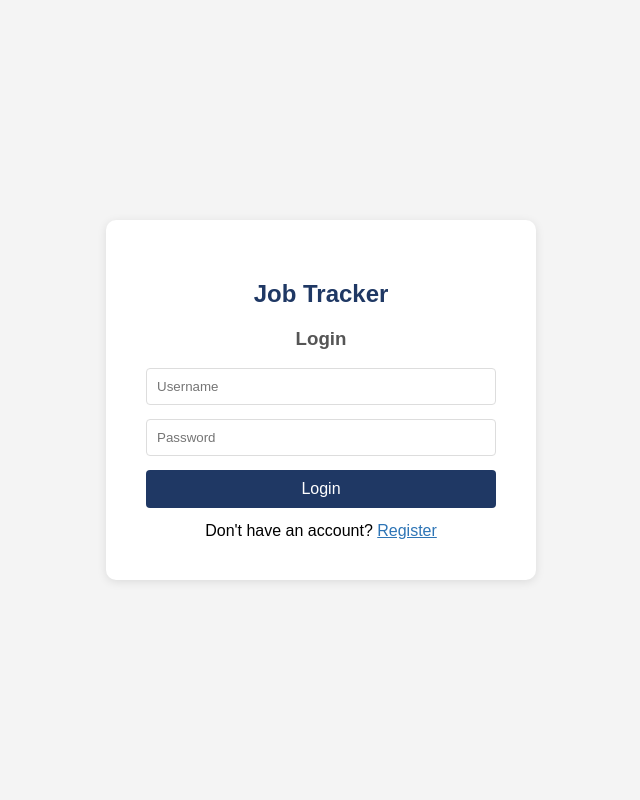
After one commit to cipoklean/job_tracker, a Flask app: page /login in a window 1280 px wide. The commit adds this page. Shown: the whole page, without its empty margins (319-959 px from the left). Run offline with Flask 3, Linux system fonts and the light colour scheme.

Commit message:
added user authentication and job link column

```diff
--- a/app.py
+++ b/app.py
@@ -1,15 +1,24 @@
-from flask import Flask, render_template, request, redirect
+from flask import Flask, render_template, request, redirect, session
 from datetime import datetime, timedelta
 import sqlite3
 import os
+import hashlib
+from functools import wraps
+
 
 app = Flask(__name__)
+app.secret_key = os.environ.get('SECRET_KEY', 'devkey123')
 
 def setup_database():
     conn = sqlite3.connect('jobs.db')
     c = conn.cursor()
+    c.execute('''CREATE TABLE IF NOT EXISTS users
+                (id INTEGER PRIMARY KEY,
+                username TEXT UNIQUE,
+                password TEXT)''')
     c.execute('''CREATE TABLE IF NOT EXISTS jobs
                 (id INTEGER PRIMARY KEY,
+                user_id INTEGER,
                 company TEXT,
                 role TEXT,
                 link TEXT,
@@ -19,24 +28,71 @@ def setup_database():
     conn.commit()
     conn.close()
 
-def get_jobs():
-    conn = sqlite3.connect('jobs.db')
-    c = conn.cursor()
-    c.execute("SELECT * FROM jobs ORDER BY date_applied DESC")
-    jobs = c.fetchall()
-    conn.close()
-    return jobs
-
 with app.app_context():
     setup_database()
 
+def login_required(f):
+    @wraps(f)
+    def decorated(*args, **kwargs):
+        if 'user_id' not in session:
+            return redirect('/login')
+        return f(*args, **kwargs)
+    return decorated
+
 @app.route('/')
+@login_required
 def home():
-    setup_database()
-    jobs = get_jobs()
-    return render_template('index.html', jobs=jobs)
+    conn = sqlite3.connect('jobs.db')
+    c = conn.cursor()
+    c.execute("SELECT * FROM jobs WHERE user_id = ? ORDER BY date_applied DESC",
+              (session['user_id'],))
+    jobs = c.fetchall()
+    conn.close()
+    return render_template('index.html', jobs=jobs, username=session['username'])
+
+@app.route('/register', methods=['GET', 'POST'])
+def register():
+    if request.method == 'POST':
+        username = request.form['username']
+        password = hashlib.sha256(request.form['password'].encode()).hexdigest()
+        try:
+            conn = sqlite3.connect('jobs.db')
+            c = conn.cursor()
+            c.execute("INSERT INTO users (username, password) VALUES (?, ?)",
+                      (username, password))
+            conn.commit()
+            conn.close()
+            return redirect('/login')
+        except:
+            return render_template('register.html', error="Username already exists!")
+    return render_template('register.html')
+
+@app.route('/login', methods=['GET', 'POST'])
+def login():
+    if request.method == 'POST':
+        username = request.form['username']
+        password = hashlib.sha256(request.form['password'].encode()).hexdigest()
+        conn = sqlite3.connect('jobs.db')
+        c = conn.cursor()
+        c.execute("SELECT * FROM users WHERE username = ? AND password = ?",
+                  (username, password))
+        user = c.fetchone()
+        conn.close()
+        if user:
+            session['user_id'] = user[0]
+            session['username'] = user[1]
+            return redirect('/')
+        else:
+            return render_template('login.html', error="Invalid username or password!")
+    return render_template('login.html')
+
+@app.route('/logout')
+def logout():
+    session.clear()
+    return redirect('/login')
 
 @app.route('/add', methods=['POST'])
+@login_required
 def add_job():
     company = request.form['company']
     role = request.form['role']
@@ -44,37 +100,37 @@ def add_job():
     date_applied = datetime.now().strftime("%Y-%m-%d")
     follow_up = (datetime.now() + timedelta(days=7)).strftime("%Y-%m-%d")
     status = "Applied"
-
     conn = sqlite3.connect('jobs.db')
     c = conn.cursor()
-    c.execute("INSERT INTO jobs (company, role, link, status, date_applied, follow_up) VALUES (?, ?, ?, ?, ?, ?)",
-              (company, role, link, status, date_applied, follow_up))
+    c.execute("INSERT INTO jobs (user_id, company, role, link, status, date_applied, follow_up) VALUES (?, ?, ?, ?, ?, ?, ?)",
+              (session['user_id'], company, role, link, status, date_applied, follow_up))
     conn.commit()
     conn.close()
-
     return redirect('/')
 
-def home():
-    return render_template('index.html')
-
 @app.route('/delete/<int:job_id>')
+@login_required
 def delete_job(job_id):
     conn = sqlite3.connect('jobs.db')
     c = conn.cursor()
-    c.execute("DELETE FROM jobs WHERE id = ?", (job_id,))
+    c.execute("DELETE FROM jobs WHERE id = ? AND user_id = ?",
+              (job_id, session['user_id']))
     conn.commit()
     conn.close()
     return redirect('/')
 
 @app.route('/update/<int:job_id>', methods=['POST'])
+@login_required
 def update_status(job_id):
     status = request.form['status']
     conn = sqlite3.connect('jobs.db')
     c = conn.cursor()
-    c.execute("UPDATE jobs SET status = ? WHERE id = ?", (status, job_id))
+    c.execute("UPDATE jobs SET status = ? WHERE id = ? AND user_id = ?",
+              (status, job_id, session['user_id']))
     conn.commit()
     conn.close()
     return redirect('/')
 
+
 if __name__ == '__main__':
     app.run(debug=False, host='0.0.0.0', port=int(os.environ.get('PORT', 5000)))
--- /dev/null
+++ b/templates/login.html
@@ -0,0 +1,63 @@
+<!DOCTYPE html>
+<html>
+<head>
+    <title>Login - Job Tracker</title>
+    <style>
+        body {
+            font-family: Arial, sans-serif;
+            background: #f4f4f4;
+            display: flex;
+            justify-content: center;
+            align-items: center;
+            height: 100vh;
+            margin: 0;
+        }
+        .box {
+            background: white;
+            padding: 40px;
+            border-radius: 10px;
+            width: 350px;
+            box-shadow: 0 2px 10px rgba(0,0,0,0.1);
+        }
+        h2 { color: #1F3864; text-align: center; }
+        input {
+            width: 100%;
+            padding: 10px;
+            margin-bottom: 14px;
+            border: 1px solid #ddd;
+            border-radius: 4px;
+            box-sizing: border-box;
+        }
+        button {
+            width: 100%;
+            padding: 10px;
+            background: #1F3864;
+            color: white;
+            border: none;
+            border-radius: 4px;
+            cursor: pointer;
+            font-size: 16px;
+        }
+        .error { color: red; text-align: center; margin-bottom: 10px; }
+        .link { text-align: center; margin-top: 14px; }
+        a { color: #2E75B6; }
+    </style>
+</head>
+<body>
+    <div class="box">
+        <h2>Job Tracker</h2>
+        <h3 style="text-align:center; color:#555;">Login</h3>
+        {% if error %}
+        <p class="error">{{ error }}</p>
+        {% endif %}
+        <form method="POST">
+            <input type="text" name="username" placeholder="Username" required>
+            <input type="password" name="password" placeholder="Password" required>
+            <button type="submit">Login</button>
+        </form>
+        <div class="link">
+            Don't have an account? <a href="/register">Register</a>
+        </div>
+    </div>
+</body>
+</html>
```
Also changed, not shown: templates/index.html (+9 -2 lines), templates/register.html (added, +63 -0 lines), jobs.db (added).
